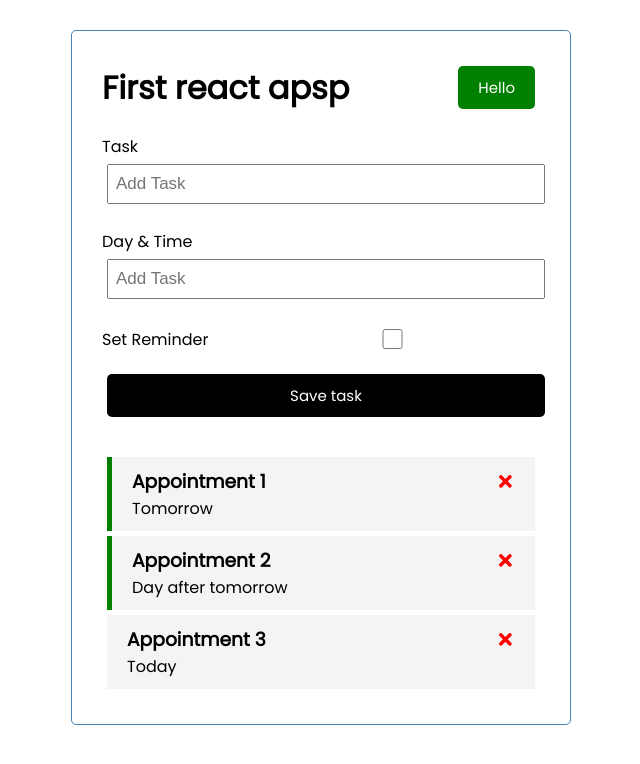
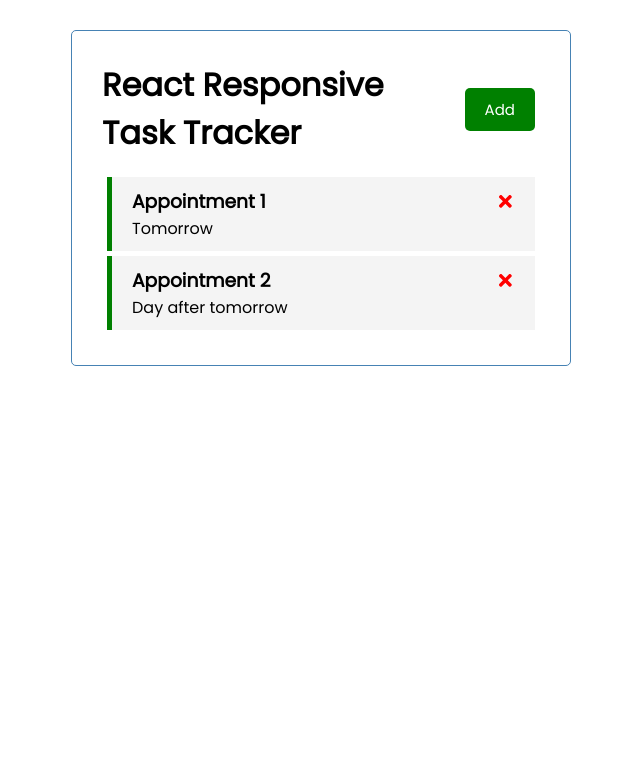
Before and after one commit to rich-ter/react-task-tracker, a React (Create React App) app: page / in a window 1280 px wide. Shown: the top 764 px of the page, without its empty margins (319-959 px from the left). Built offline with nearby package versions, Linux system fonts and the light colour scheme; data requests are answered from the project's data file.

Commit message:
progressing the app

```diff
--- /dev/null
+++ b/db.json
@@ -0,0 +1,16 @@
+{
+  "tasks": [
+    {
+      "id": 1,
+      "text": "Appointment 1",
+      "day": "Tomorrow",
+      "reminder": true
+    },
+    {
+      "id": 2,
+      "text": "Appointment 2",
+      "day": "Day after tomorrow",
+      "reminder": true
+    }
+  ]
+}
--- a/package.json
+++ b/package.json
@@ -6,6 +6,7 @@
     "@testing-library/jest-dom": "^5.16.4",
     "@testing-library/react": "^13.3.0",
     "@testing-library/user-event": "^13.5.0",
+    "json-server": "^0.17.0",
     "react": "^18.1.0",
     "react-dom": "^18.1.0",
     "react-icons": "^4.4.0",
@@ -16,7 +17,8 @@
     "start": "react-scripts start",
     "build": "react-scripts build",
     "test": "react-scripts test",
-    "eject": "react-scripts eject"
+    "eject": "react-scripts eject",
+    "server": "json-server --watch db.json --port 5000"
   },
   "eslintConfig": {
     "extends": [
--- a/src/App.js
+++ b/src/App.js
@@ -1,4 +1,4 @@
-import {useState} from 'react'
+import {useState, useEffect} from 'react'
 import Header from './components/Header'
 import Tasks from './components/Tasks'
 import Task from './components/Task'
@@ -6,35 +6,40 @@ import AddTask from './components/AddTask'
 
 
 function App() {
-  const [tasks, setTasks] = useState([
-    {
-        id: 1,
-        text: 'Appointment 1',
-        day: 'Tomorrow',
-        reminder: true,
-    },
-    {
-        id: 2,
-        text: 'Appointment 2',
-        day: 'Day after tomorrow',
-        reminder: true,
-    },
-    {
-        id: 3,
-        text: 'Appointment 3',
-        day: 'Today',
-        reminder: false,
+  const [showAddTask, setShowAddTask] = useState(false)
+
+  const [tasks, setTasks] = useState([])
+
+  useEffect(() => {
+    const getTasks = async () => {
+      const tasksFromServer = await fetchTasks()
+      setTasks(tasksFromServer)
     }
-])
 
+    getTasks()
+  }, [])
+
+// Fetch tasks
+
+const fetchTasks = async () => {
+  const res = await fetch('http://localhost:5000/tasks')
+  const data = await res.json()
+
+  return data
+}
 
 // Add task
   const addTask = (task) => {
-    console.log(task)
+    const id = Math.floor(Math.random() * 10000) + 1
+    const newTask = {id, ...task }
+    setTasks([...tasks, newTask])
   }
 
 // Delete task
-  const deleteTask = (id) =>{
+  const deleteTask = async (id) =>{
+    await fetch(`http://localhost:5000/tasks/${id}`, {method: 'DELETE'})
+
+
     setTasks(tasks.filter((task)=>task.id !== id))
   }
 
@@ -45,8 +50,8 @@ function App() {
 
   return (
     <div className="container">
-      <Header/>
-      <AddTask onAdd = {addTask}/>
+      <Header onAdd = {() => setShowAddTask(!showAddTask)} showAdd={showAddTask}/>
+      {showAddTask && <AddTask onAdd = {addTask}/>}
       {tasks.length > 0 ? (
       <Tasks tasks={tasks} onDelete={deleteTask} onToggle={toggleReminder}/> ) : ( 'No tasks' )}
     </div>
--- a/src/components/AddTask.js
+++ b/src/components/AddTask.js
@@ -16,7 +16,7 @@ const onSubmit = (e) => {
 
     setText('')
     setDay('')
-    setReminder('')
+    setReminder(false)
 
 }
 
@@ -32,7 +32,7 @@ const onSubmit = (e) => {
       </div>
       <div className="form-control form-control-check">
           <label>  Set Reminder </label>
-          <input type='checkbox' value = {reminder} onChange={(e) => setReminder(e.currentTarget.checked) }/>
+          <input type='checkbox' checked={reminder} value = {reminder} onChange={(e) => setReminder(e.currentTarget.checked) }/>
       </div>
       <input type='submit' value='Save task' className='btn btn-block' />
     </form>
--- a/src/components/Header.js
+++ b/src/components/Header.js
@@ -1,21 +1,19 @@
 import PropTypes from 'prop-types'
 import Button from './Button'
 
-const Header = ({title}) => {
-    const onClick = () => {
-        console.log('Click')
-    }
-
+const Header = ({title, onAdd, showAdd}) => {
   return (
     <header className='header'>
       <h1> {title}</h1>
-      <Button color='green' text='Hello' onClick={onClick}/ >
+      <Button color={showAdd ? 'red' : 'green'}
+      text={showAdd ? 'Close' : 'Add'}
+      onClick={onAdd} />
     </header>
   )
 }
 
 Header.defaultProps = {
-    title: 'First react apsp',
+    title: 'React Responsive Task Tracker',
 }
 
 Header.propTypes = {
--- a/src/components/Tasks.js
+++ b/src/components/Tasks.js
@@ -3,8 +3,8 @@ import Task from './Task'
 const Tasks = ({tasks, onDelete, onToggle}) => {
   return (
     <>
-        {tasks.map((task) => (
-        <Task key={task.id} task={task} onDelete={onDelete} onToggle={onToggle} />
+        {tasks.map((task, index) => (
+        <Task key={index} task={task} onDelete={onDelete} onToggle={onToggle} />
         ))}
     </>
   )
```
Also changed, not shown: 1 other file (tests, documents, lock files or other folders).
